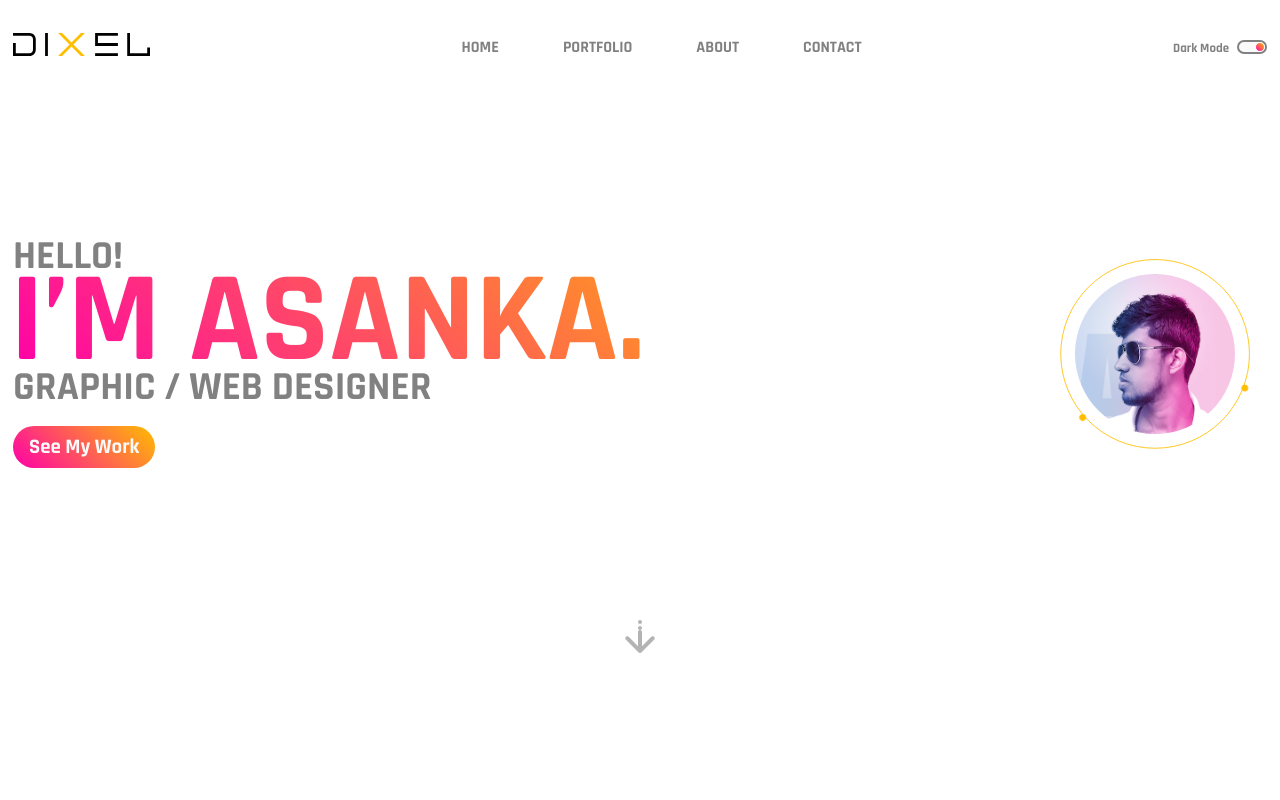
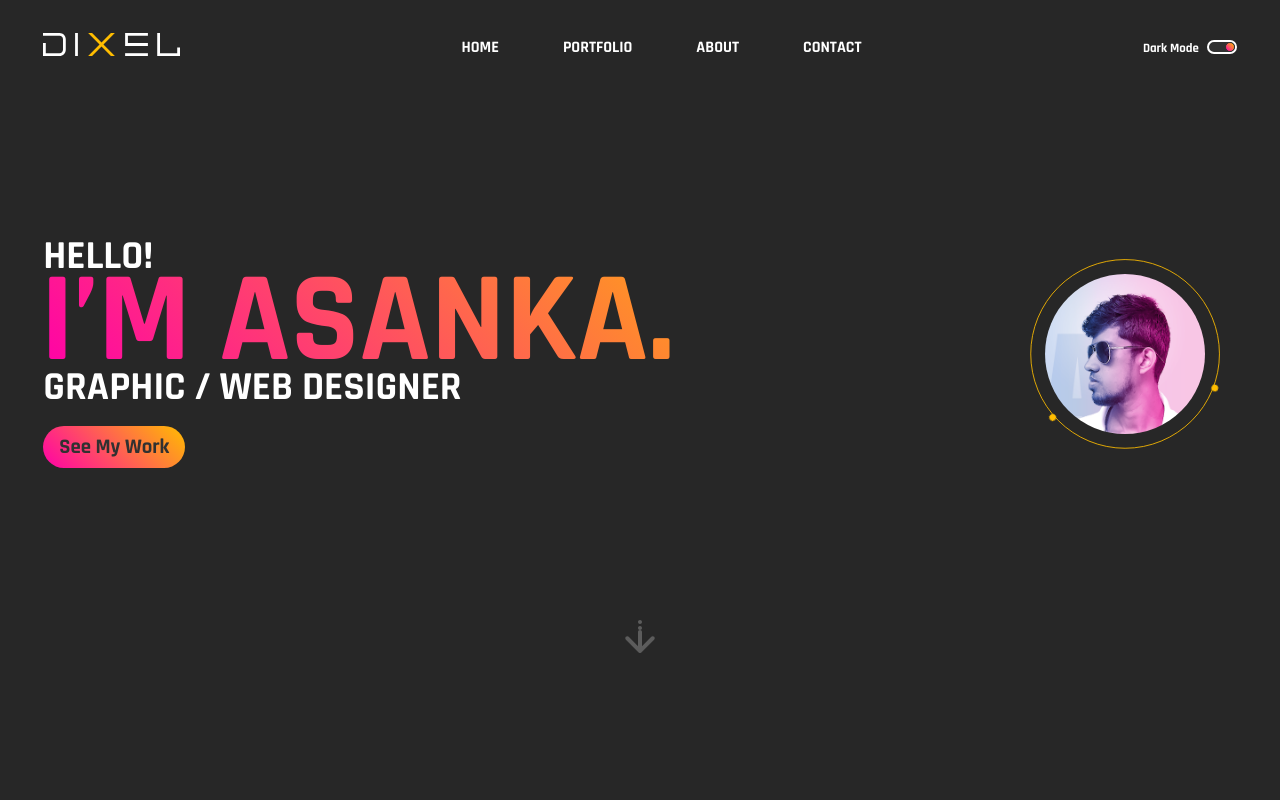
Before and after one commit to asdfdigital/dixel, a plain HTML site: page index.html in a window 1280 px wide. Both pictures are taken after a click on the element "Dark Mode". Shown: the top 800 px of the page. Drawn offline with Linux system fonts and the light colour scheme.

Commit message:
dark mode theme setup and functioning

```diff
--- a/index.html
+++ b/index.html
@@ -14,7 +14,7 @@
 </head>
 <body>
     <div class="splash">
-        <img src="images/assets/dixel_logo.svg" alt="">
+        <img src="images/assets/dixel_logo.svg" alt="" class="logo">
         <div class="loadingio-spinner-rolling-sb2dbdau45"><div class="ldio-a0a8yqqa9k4">
             <div></div>
             </div></div>
@@ -23,7 +23,7 @@
         <header class="padding-block-100">
             <div class="header-container">
                 <div class="logo-wrapper">
-                    <a href="/"><img src="images/assets/dixel_logo.svg" alt="logo"></a>
+                    <a href="/"><img src="images/assets/dixel_logo.svg" alt="logo" class="logo"></a>
                 </div>
                 <div class="menu-btn-wrapper">
                     <button class="menu-btn">
--- a/script/main.js
+++ b/script/main.js
@@ -10,6 +10,8 @@ let splash = document.querySelector('.splash');
 let toggleBtn = document.querySelector('.dark-mode-toggle');
 let toggleHandle = document.querySelector('.toggler');
 let animationClass = document.querySelectorAll('.animate')
+let logo = document.querySelectorAll('.logo');
+let menuBtnDualLines = document.querySelector('.menu-btn-wrapper .menu-btn .dual-lines')
 
 window.addEventListener('load', ()=> {
     console.log('done');
@@ -26,8 +28,8 @@ function menuOpen() {
     navMenu.classList.toggle('nav-open');
     yellowLine.classList.toggle('yellow-line-shift');
     body.classList.toggle('overflow-hidden');
+    toggleBtn.classList.toggle('toggle-display')
 }
-
 navLink.forEach(element => {
     element.addEventListener('click', ()=> {
         navMenu.classList.remove('nav-open');
@@ -36,9 +38,32 @@ navLink.forEach(element => {
     })
 });
 
+if (localStorage.getItem('dark-mode', true)) {
+    darkModeFunc();
+}
+
 toggleBtn.addEventListener('click', ()=> {
+    darkModeFunc();
+})
+
+function darkModeFunc () {
+    console.log('true');
     toggleHandle.classList.toggle('toggle-on');
-})
+    document.documentElement.toggleAttribute("data-theme-dark");
+    if (document.documentElement.hasAttribute('data-theme-dark')) {
+        logo.forEach(element => {
+            element.setAttribute('src', 'images/assets/dixel_logo_white.svg');
+        });
+        menuBtnDualLines.setAttribute('src', 'images/assets/dual-lines-white.svg');
+        localStorage.setItem('dark-mode', true);
+    }else {
+        logo.forEach(element => {
+            element.setAttribute('src', 'images/assets/dixel_logo.svg');
+        });
+        menuBtnDualLines.setAttribute('src', 'images/assets/dual-lines.svg');
+        localStorage.removeItem('dark-mode', true);
+    };
+}
 
 seeWorkBtn.addEventListener('click', ()=> {
     portfolio.scrollIntoView();
--- a/style/main.css
+++ b/style/main.css
@@ -10,6 +10,7 @@
 body {
     width: 100%;
     overflow-x: hidden;
+    background-color: var(--color-white);
 }
 
 html {
@@ -45,6 +46,14 @@ a:visited {
     --size-200: 2rem;
     --size-500: 5rem;
     --size-900: 9rem;
+}
+
+[data-theme-dark] {
+    --color-grey: #ffffff;
+    --color-grey-light: #313131;
+    --color-yellow: #FFBD00;
+    --color-black: #b1b1b1;
+    --color-white: #272727;
 }
 
 .padding-block-100 {
@@ -112,9 +121,8 @@ a:visited {
 
 @media (min-width: 1280px) {
     .container {
-        max-width: 1270px;
+        max-width: 1200px;
         margin: auto;
-        padding-inline: 0.5rem;
     }
 }
 
@@ -185,10 +193,10 @@ div.splash {
     width: 100%;
     top: 0;
     left: 0;
-    padding-inline: var(--size-200);
     background-color: var(--color-white);
     box-shadow: 1px 2px 5px rgba(0, 0, 0, 0.1);
     z-index: 100;
+    padding-inline: var(--size-200);
 }
 
 .overflow-hidden {
@@ -227,7 +235,7 @@ header nav {
     display: flex;
     transform: scaleX(0);
     transform-origin: top right;
-    transition: all 0.5s 0.5s ease-out;
+    transition: transform 0.5s 0.5s ease-out;
 }
 
 .nav-open {
@@ -268,10 +276,18 @@ nav ul li a:hover::after {
 
 .dark-mode-toggle {
     cursor: pointer;
-    display: none;
+    transform: scale(0);
     position: absolute;
+    left: 100vw;
     top: 50vh;
     z-index: 22;
+    transition: all 0.5s 0.5s;
+}
+
+.toggle-display {
+    transform: scale(1);
+    left: 0;
+    padding-inline: var(--size-200);
 }
 
 .dark-mode-toggle .outline {
@@ -333,6 +349,7 @@ nav ul li a:hover::after {
         font-size: 1rem;
     }
     .dark-mode-toggle {
+        transform: scale(1);
         display: flex;
         gap: 0.5rem;
         position: static;
@@ -341,7 +358,7 @@ nav ul li a:hover::after {
 
 @media (min-width: 1280px) {
     .header-container {
-        max-width: 1270px;
+        max-width: 1200px;
     }
 }
 
@@ -596,6 +613,7 @@ footer {
     letter-spacing: 0.2rem;
     font-weight: 600;
     text-transform: uppercase;
+    color: var(--color-black);
 }
 
 @media (min-width: 768px) {
```
Also changed, not shown: about.html (+2 -2 lines).
